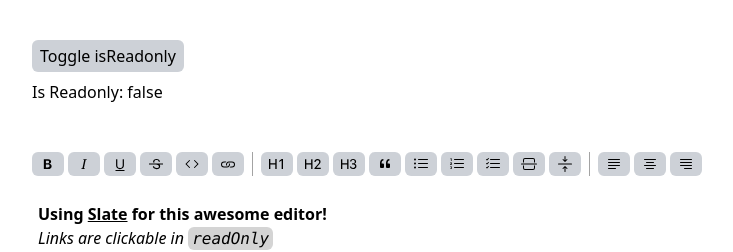
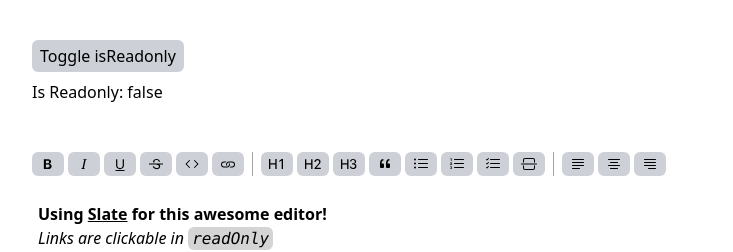
Before and after one commit to casperiv0/full-slate-editor-example, a React (Vite) app: page / in a window 1280 px wide. Shown: the top 252 px of the page, without its empty margins (136-869 px from the left). Built offline with nearby package versions, Linux system fonts and the light colour scheme.

Commit message:
:hammer: chore: refactor types

```diff
--- a/src/components/editor/Editor.tsx
+++ b/src/components/editor/Editor.tsx
@@ -1,34 +1,16 @@
 import * as React from "react";
-import { BaseEditor, Descendant, createEditor } from "slate";
-import {
-  Editable,
-  ReactEditor,
-  RenderElementProps,
-  RenderLeafProps,
-  Slate,
-  withReact,
-} from "slate-react";
-import { type HistoryEditor, withHistory } from "slate-history";
+import { Descendant, createEditor } from "slate";
+import { Editable, RenderElementProps, RenderLeafProps, Slate, withReact } from "slate-react";
+import { withHistory } from "slate-history";
 import { Toolbar } from "~/components/toolbar/Toolbar";
 
 import { withShortcuts } from "~/lib/editor-plugins/withShortcuts";
-import type { SlateElements, Text } from "./types";
 import { HoverToolbar } from "~/components/toolbar/HoverToolbar";
 import { withLinks } from "~/lib/editor-plugins/withLinks";
 import { EditorElement } from "./elements/index";
 import { Leaf } from "./Leaf";
 import { handleEditorHotkeys } from "~/lib/editor/utils";
 import { withVoids } from "~/lib/editor-plugins/withVoids";
-
-export type SlateEditor = BaseEditor & ReactEditor & HistoryEditor;
-
-declare module "slate" {
-  interface CustomTypes {
-    Editor: SlateEditor;
-    Element: SlateElements;
-    Text: Text;
-  }
-}
 
 interface EditorProps {
   isReadonly?: boolean;
--- a/src/components/editor/types.ts
+++ b/src/components/editor/types.ts
@@ -1,4 +1,16 @@
-import type { Descendant } from "slate";
+import type { Descendant, BaseEditor } from "slate";
+import type { ReactEditor } from "slate-react";
+import type { HistoryEditor } from "slate-history";
+
+export type SlateEditor = BaseEditor & ReactEditor & HistoryEditor;
+
+declare module "slate" {
+  interface CustomTypes {
+    Editor: SlateEditor;
+    Element: SlateElements;
+    Text: Text;
+  }
+}
 
 export enum ElementType {
   Paragraph = "paragraph",
@@ -12,7 +24,6 @@ export enum ElementType {
   CheckListItem = "check-list-item",
   Link = "link",
   HorizontalLine = "horizontal-line",
-  Collapsible = "collapsible",
 }
 
 export interface Text {
--- a/src/components/toolbar/Toolbar.tsx
+++ b/src/components/toolbar/Toolbar.tsx
@@ -17,7 +17,6 @@ import {
   Link,
   Hr,
   ListOl,
-  ArrowsCollapse,
 } from "react-bootstrap-icons";
 import { useSlate } from "slate-react";
 import { Button } from "../Button";
@@ -67,10 +66,6 @@ export function Toolbar() {
           icon={<ListCheck aria-label="check-list" />}
         />
         <BlockButton format={ElementType.HorizontalLine} icon={<Hr aria-label="delimiter" />} />
-        <BlockButton
-          format={ElementType.Collapsible}
-          icon={<ArrowsCollapse aria-label="collapsible" />}
-        />
       </RToolbar.ToolbarToggleGroup>
 
       <RToolbar.Separator className="w-[1px] bg-neutral-400 dark:bg-gray-3 mx-1 text-justify" />
--- a/src/lib/editor-plugins/withLinks.ts
+++ b/src/lib/editor-plugins/withLinks.ts
@@ -1,7 +1,6 @@
-import type { SlateEditor } from "~/components/editor/Editor";
 import isUrl from "is-url";
 import { Editor, Transforms, Element as SlateElement, Range } from "slate";
-import { ElementType, LinkElement } from "~/components/editor/types";
+import { SlateEditor, ElementType, LinkElement } from "~/components/editor/types";
 
 export function withLinks(editor: SlateEditor) {
   const { insertData, insertText, isInline } = editor;
--- a/src/lib/editor-plugins/withShortcuts.ts
+++ b/src/lib/editor-plugins/withShortcuts.ts
@@ -1,6 +1,5 @@
 import { Editor, Transforms, Range, Point, Element as SlateElement } from "slate";
-import type { SlateEditor } from "~/components/editor/Editor";
-import { ElementType } from "~/components/editor/types";
+import { SlateEditor, ElementType } from "~/components/editor/types";
 
 type SHORTCUTS = typeof SHORTCUTS[keyof typeof SHORTCUTS];
 
--- a/src/lib/editor-plugins/withVoids.ts
+++ b/src/lib/editor-plugins/withVoids.ts
@@ -1,5 +1,4 @@
-import type { SlateEditor } from "~/components/editor/Editor";
-import { ElementType } from "~/components/editor/types";
+import { SlateEditor, ElementType } from "~/components/editor/types";
 
 const VOID_ELEMENTS = [ElementType.HorizontalLine];
 
--- a/src/lib/editor/utils.ts
+++ b/src/lib/editor/utils.ts
@@ -1,7 +1,7 @@
 import { toggleMark } from "./blocks";
 import isHotkey from "is-hotkey";
 import React from "react";
-import { SlateEditor } from "~/components/editor/Editor";
+import { SlateEditor } from "~/components/editor/types";
 
 const HOTKEYS = {
   "mod+b": "bold",
```
Also changed, not shown: src/lib/editor/blocks.ts (+7 -2 lines).
